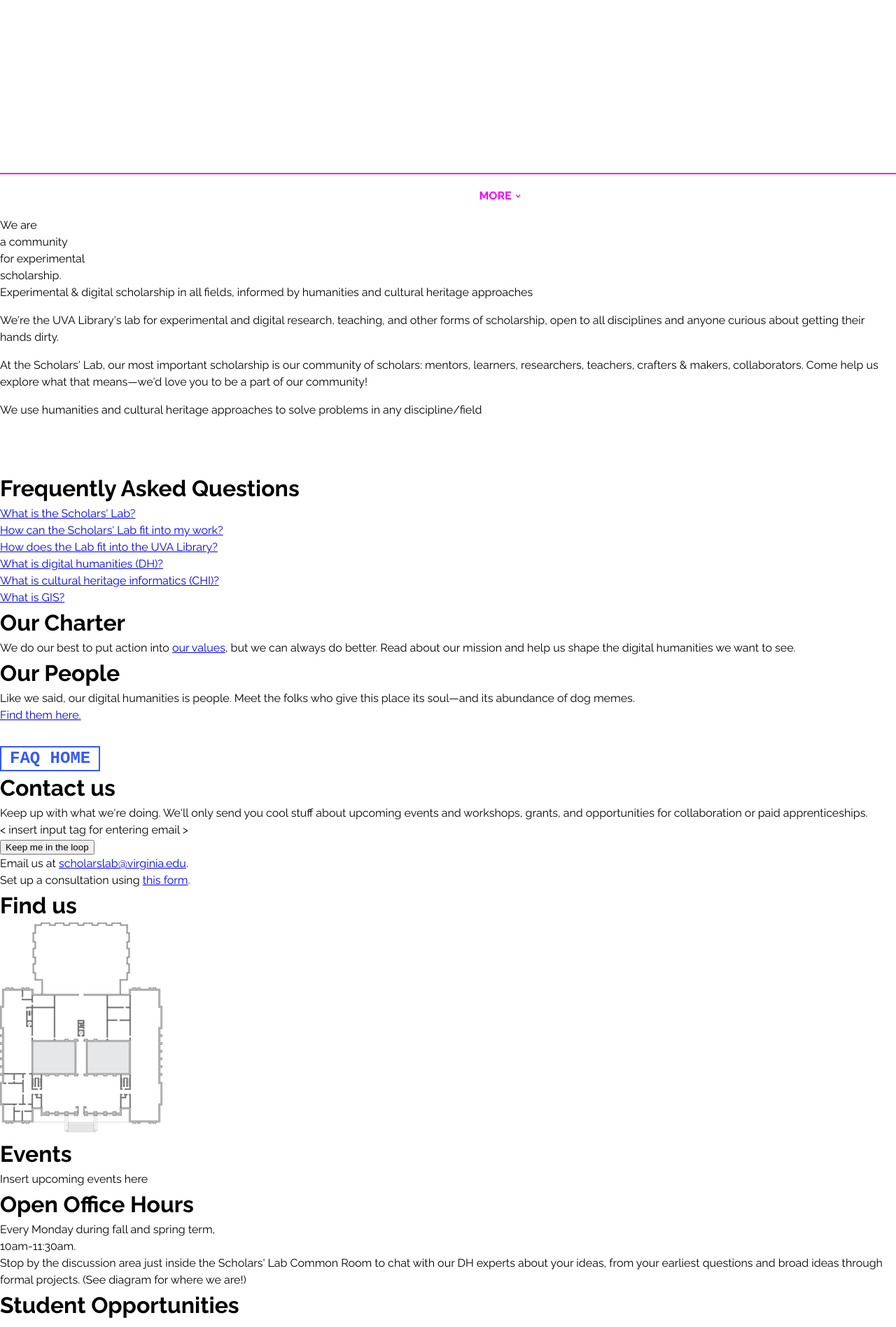
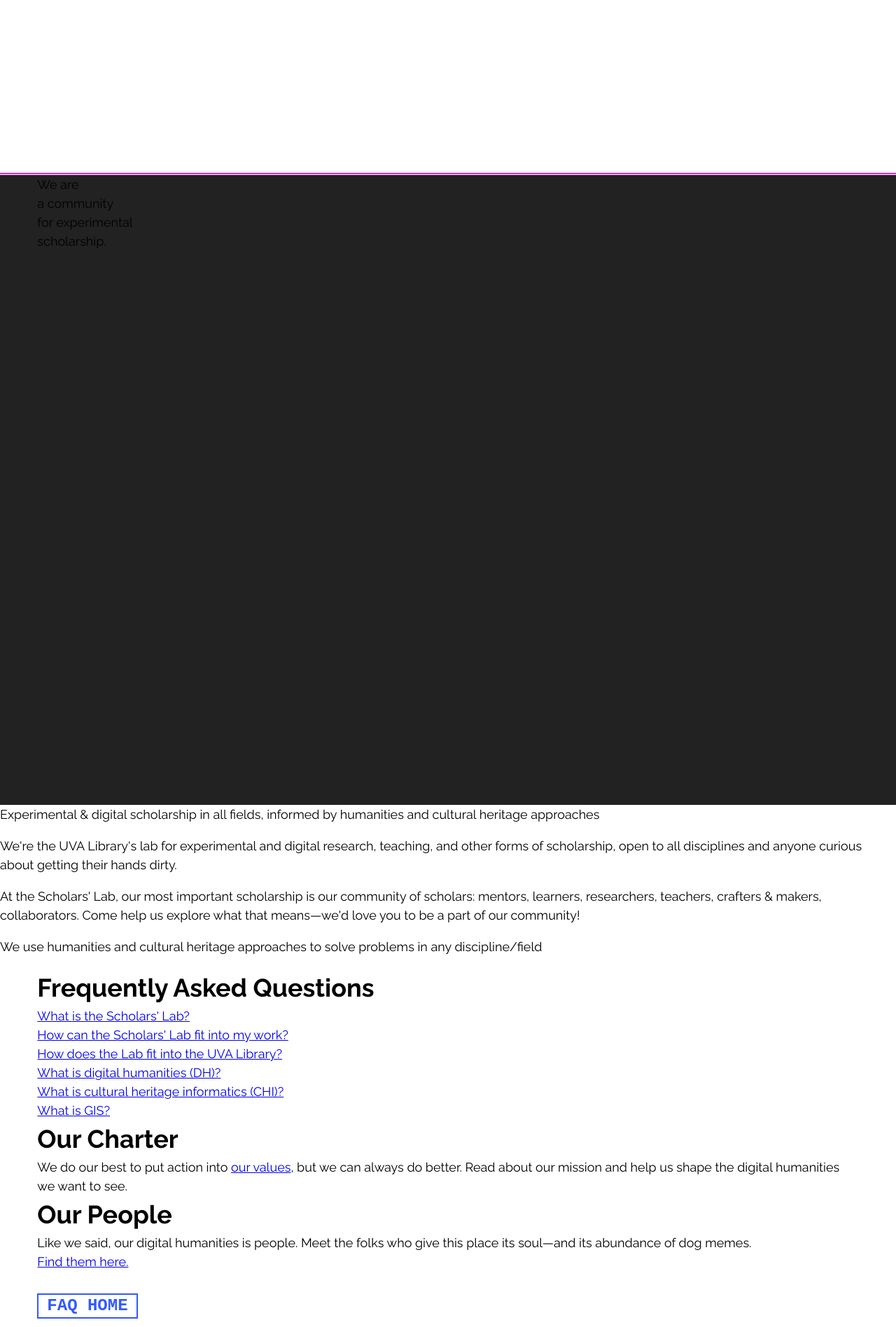
Before and after one commit to kbdonnally/patterns, a Jekyll site: the page built from _homepages/version-2.html, in a window 1280 px wide. Shown: the part 1018-2914 px from the top of the page at 70% size. Built offline with Jekyll 4.4.1, drawn with Linux system fonts in a browser that asks for light colours; some web fonts are replaced.

Commit message:
Set basic padding, margins, position, & font size on landing + main

```diff
--- a/assets/css/_sass/_home-v2.scss
+++ b/assets/css/_sass/_home-v2.scss
@@ -13,16 +13,25 @@
 /* ## Main styles: */
 
 .v2-wrapper {
-
+	position: relative;
+	margin-top: -60px;
+	@media screen and (min-width: 768px) {
+		font-size: 1.125rem; // 18px
+	}
 }
 
 /* # Landing: */
 
 .v2-landing-wrapper {
-
+	position: relative;
 }
 
 .v2-landing__big-title {
+	position: relative;
+	height: 100vh;
+	width: 100%;
+	padding: 0 4.167%;
+	background-color: #222;
 
 }
 
@@ -41,7 +50,8 @@
 /* # Main content: */
 
 .v2-main-content {
-
+	position: relative;
+	padding: 0 4.167%;
 }
 
 /* FAQ: */
```
